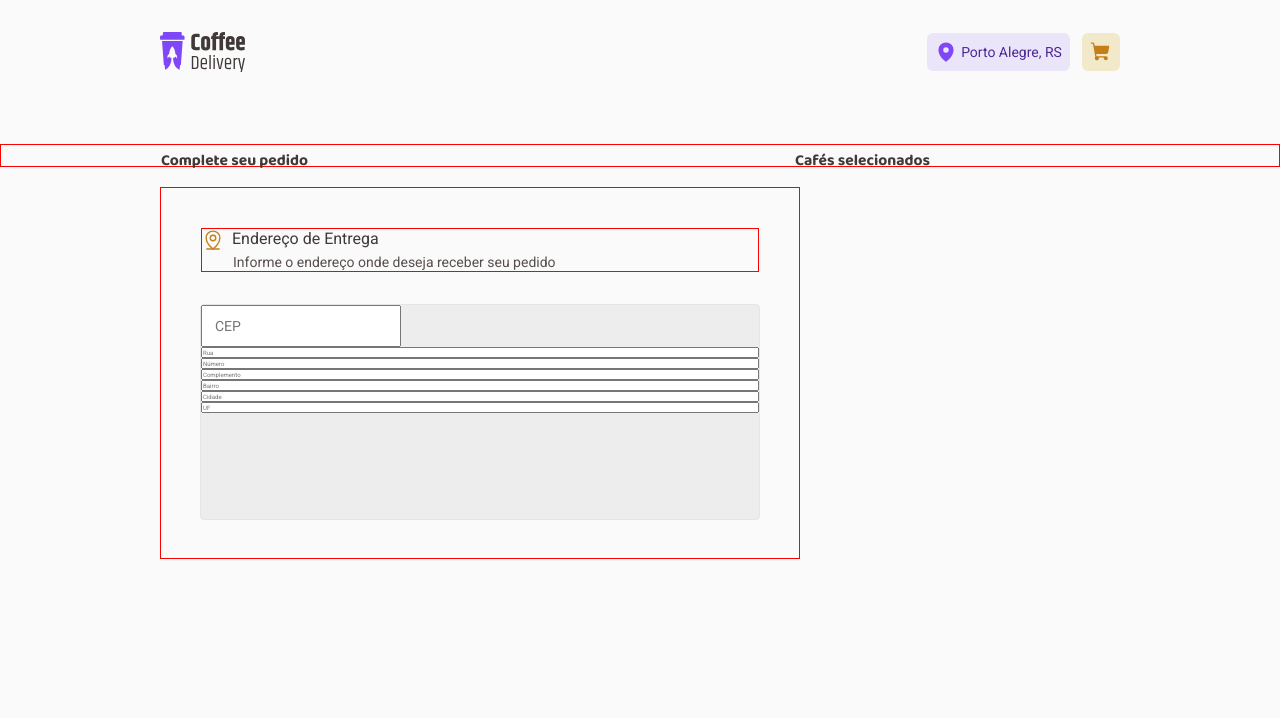
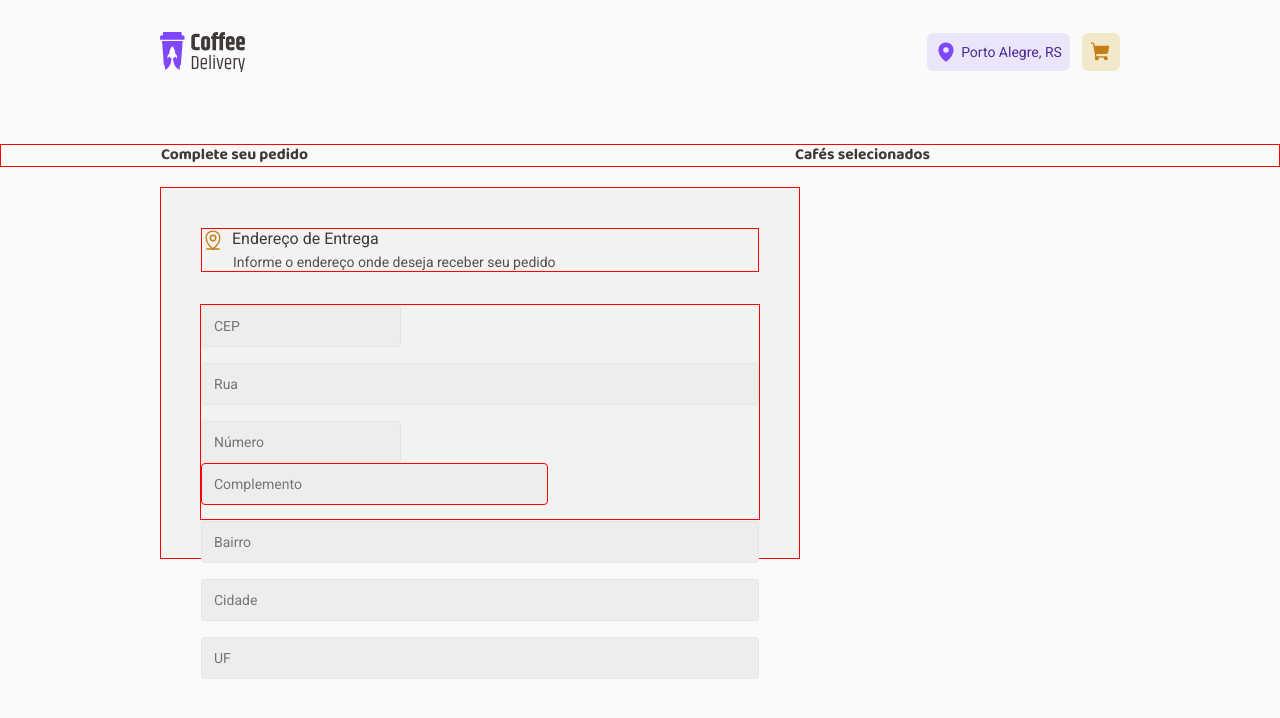
Before and after one commit to leticea/coffee-delivery, a React (Vite) app: page /cart in a window 1280 px wide. Shown: the top 718 px of the page. Built offline with nearby package versions, Linux system fonts and the light colour scheme.

Commit message:
feat(Cart): number/complement styles

```diff
--- a/src/pages/Cart/index.tsx
+++ b/src/pages/Cart/index.tsx
@@ -20,8 +20,15 @@ export function Cart() {
         <AddressInfo>
           <input className="cep" type="text" placeholder="CEP" />
           <input className="street" type="text" placeholder="Rua" />
-          <input className="number" type="text" placeholder="Número" />
-          <input className="complement" type="text" placeholder="Complemento" />
+
+          <section>
+            <input className="number" type="text" placeholder="Número" />
+            <input
+              className="complement"
+              type="text"
+              placeholder="Complemento"
+            />
+          </section>
           <input className="district" type="text" placeholder="Bairro" />
           <input className="city" type="text" placeholder="Cidade" />
           <input className="state" type="text" placeholder="UF" />
--- a/src/pages/Cart/styles.ts
+++ b/src/pages/Cart/styles.ts
@@ -10,8 +10,9 @@ export const Title = styled.div`
   display: grid;
   grid-template-columns: repeat(2, 1fr);
 
+  place-content: center;
+
   font-family: "Baloo 2";
-  font-weight: 700;
   font-size: 2.5rem;
   line-height: 130%;
   color: ${(props) => props.theme["gray-800"]};
@@ -20,14 +21,12 @@ export const Title = styled.div`
 `;
 
 export const InfoContainer = styled.div`
-  //display: flex;
-  /* flex-direction: column;
-  align-items: flex-start; */
-  margin: -20px 0 0 160px;
-  //gap: 32px;
-
   width: 64rem;
   height: 37.2rem;
+  position: absolute;
+  margin: -20px 0 0 160px;
+
+  background: ${(props) => props.theme["gray-200"]};
 
   border: 1px solid red;
 `;
@@ -74,28 +73,41 @@ export const AddressInfo = styled.form`
   display: flex;
   flex-direction: column;
 
-  background: ${(props) => props.theme["gray-300"]};
+  gap: 1.6rem;
 
-  border: 0.1rem solid ${(props) => props.theme["gray-400"]};
+  border: 1px solid red;
 
-  border-radius: 4px;
+  input {
+    border: 0.1rem solid ${(props) => props.theme["gray-400"]};
+    box-shadow: 0 0 0 0;
+    background: ${(props) => props.theme["gray-300"]};
 
-  //border: 1px solid red;
+    padding: 1.2rem;
+    font-size: 1.4rem;
+
+    border-radius: 4px;
+
+    &:focus {
+      border: 0.1rem solid ${(props) => props.theme["yellow-600"]};
+    }
+  }
 
   .cep {
-    display: flex;
-    align-items: center;
-    padding: 1.2rem;
-    gap: 0.4rem;
+    width: 20rem;
+  }
 
-    width: 200px;
-    height: 42px;
-    font-size: 1.4rem;
+  .street {
+    width: 100%;
+  }
 
+  .number {
+    width: 20rem;
+    margin: 0 1.2rem auto auto;
+  }
 
+  .complement {
+    width: 34.67rem;
+
+    border: 1px solid red;
   }
 `;
-
-// addressInfo
-
-// paymentInfo
```
